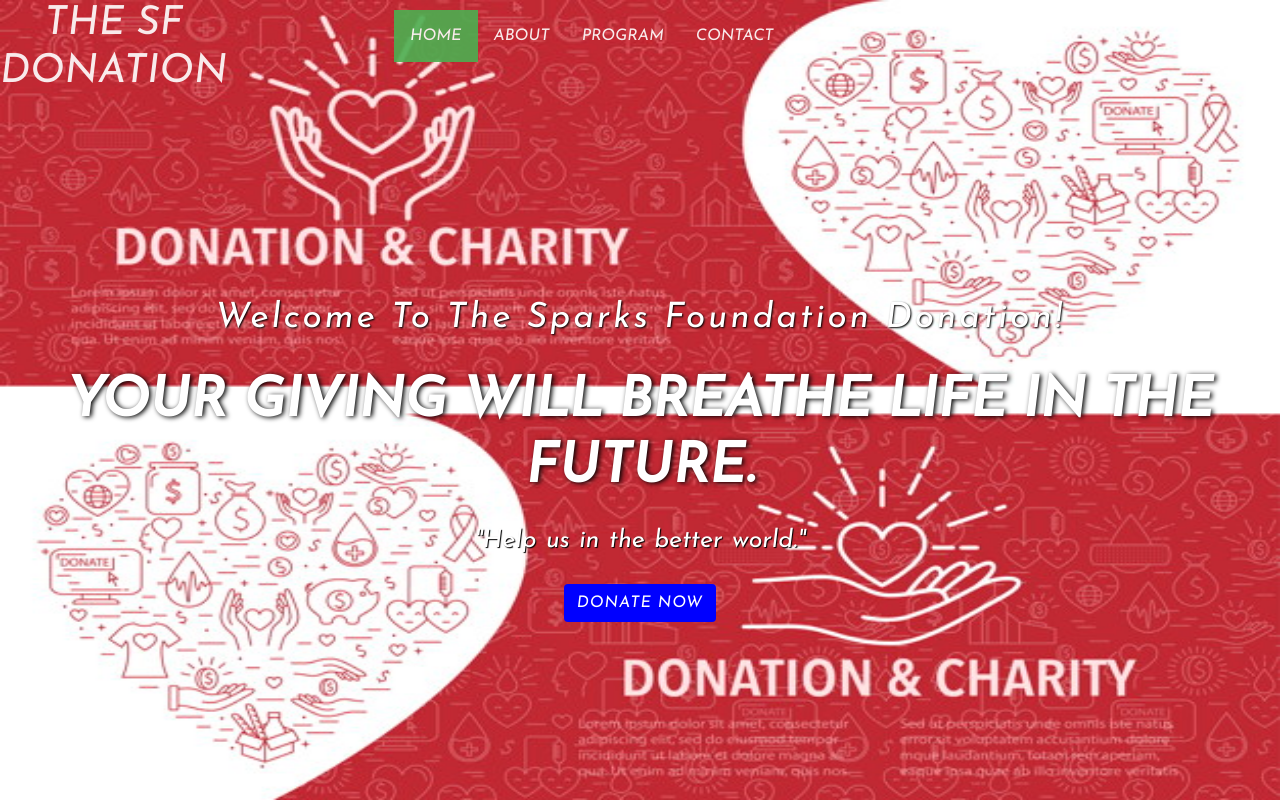
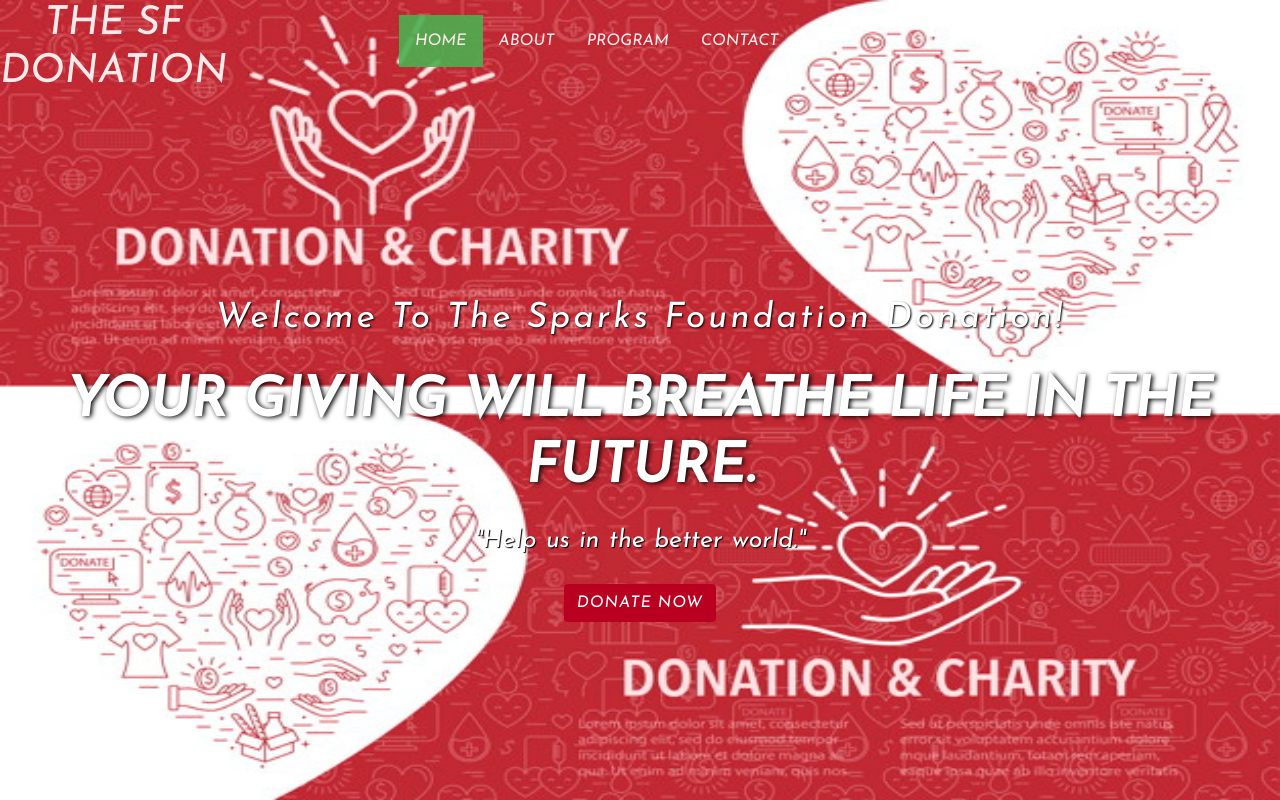
Before and after one commit to sumitbhatia47/-Payment-Gateway-Integration, a PHP site: page / in a window 1280 px wide. Run offline with PHP 8.4, Linux system fonts and the light colour scheme; some libraries are stand-ins or nearby versions.

Commit message:
Update style.css

```diff
--- a/style.css
+++ b/style.css
@@ -42,11 +42,10 @@ nav .menu
   float: right;
 }
 
-/*navigation bar*/
 
 ul {
   list-style-type: none;
-  margin: 10px;
+  margin: 15px;
   padding: 0;
   overflow: hidden;
   opacity: 0.9;
@@ -70,7 +69,7 @@ li a:hover:not(.active) {
 .active {
   background-color: #4CAF50;
 }
-/*main body*/
+
 main{
   width:100%;
   height:85vh;
@@ -104,7 +103,7 @@ section p
 section a
 {
   padding:12px 30px;
-  border-radius:4px;
+  border-radius:5px;
   outline:none;
   text-transform:uppercase;
   font-size:13px;
@@ -114,6 +113,6 @@ section a
 }
 section .btn
 {
-  background:blue;
+  background:#BA0020FF;
   color: white  ;
 }
```
